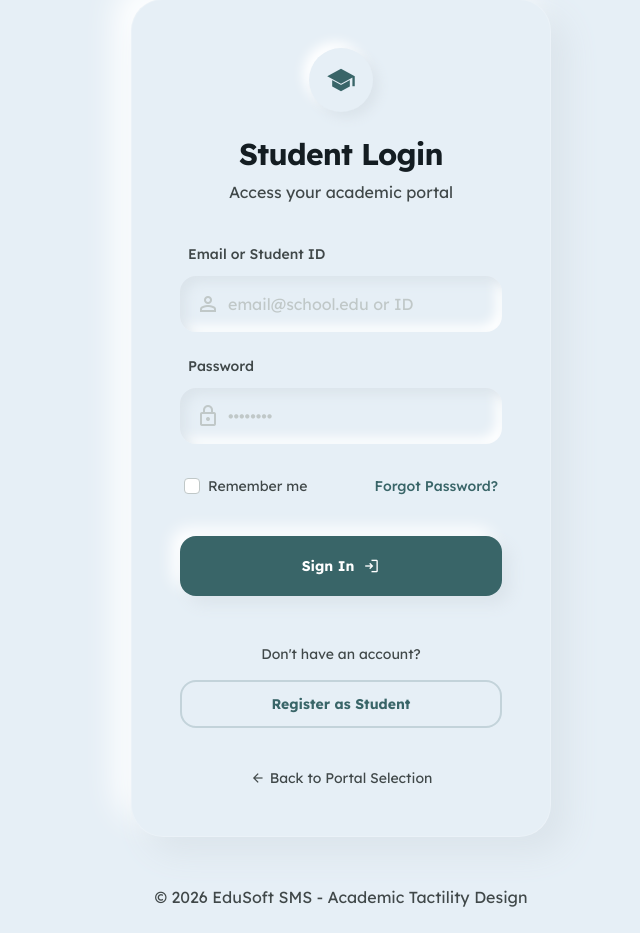
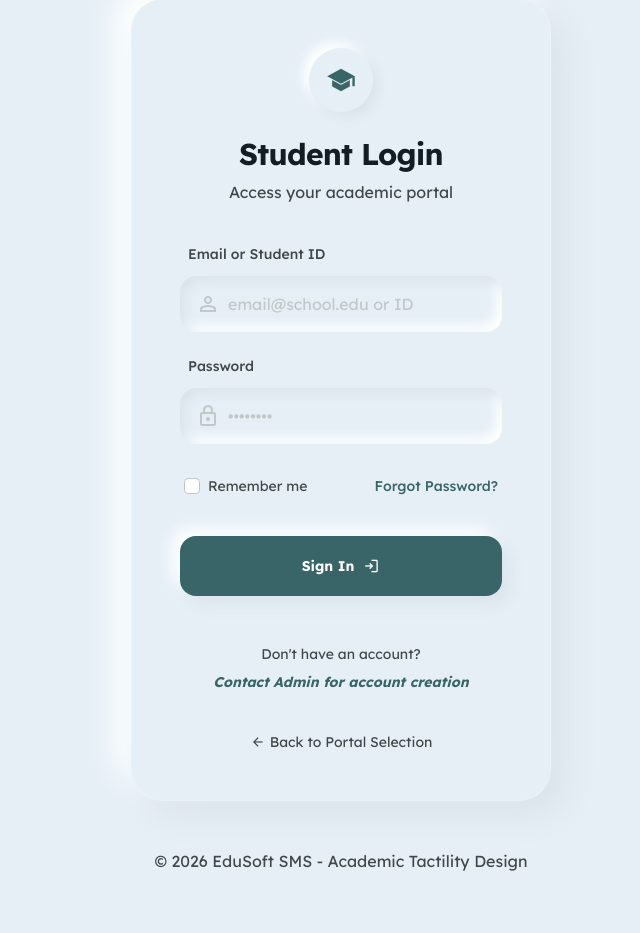
Before and after one commit to noshinnawal/dbms, a PHP site: page /modules/auth/login_student.php in a window 1280 px wide. Shown: the part 25-958 px from the top of the page, without its empty margins (299-939 px from the left). After the commit the page ends 896 px from the top, so only its background shows below. Run offline with PHP 8.4, Linux system fonts and the light colour scheme; some libraries are stand-ins or nearby versions.

Commit message:
fix: update broken references and remove registration links

```diff
--- a/includes/auth_check.php
+++ b/includes/auth_check.php
@@ -8,7 +8,7 @@ if (session_status() === PHP_SESSION_NONE) {
 }
 
 if (!isset($_SESSION['user_id'])) {
-    header("Location: ../../modules/auth/login.php");
+    header("Location: ../../modules/auth/index.php");
     exit;
 }
 
--- a/modules/auth/index.php
+++ b/modules/auth/index.php
@@ -56,10 +56,7 @@ require_once '../../includes/header.php';
     <!-- Additional Options -->
     <footer class="mt-20 text-center">
         <p class="text-on-surface-variant mb-4">New to the system?</p>
-        <a href="register_choice.php" class="inline-flex items-center gap-2 bg-surface-container px-8 py-4 rounded-2xl text-primary font-bold shadow-[8px_8px_16px_#dbe4eb,-8px_-8px_16px_#ffffff] hover:shadow-[4px_4px_8px_#dbe4eb,-4px_-4px_8px_#ffffff] active:shadow-[inset_4px_4px_8px_#dbe4eb,inset_-4px_-4px_8px_#ffffff] transition-all">
-            <span>Create Academic Account</span>
-            <span class="material-symbols-outlined text-xl">person_add</span>
-        </a>
+        <p class="text-lg text-primary font-bold italic">Contact Admin for account creation</p>
     </footer>
 </main>
 
--- a/modules/auth/login_admin.php
+++ b/modules/auth/login_admin.php
@@ -109,9 +109,9 @@ require_once '../../includes/header.php';
 
             <!-- Back Link -->
             <div class="w-full flex items-center justify-center gap-2 mt-4">
-                <a href="login.php" class="text-sm text-on-surface-variant hover:text-primary transition-all flex items-center gap-1">
+                <a href="index.php" class="text-sm text-on-surface-variant hover:text-primary transition-all flex items-center gap-1">
                     <span class="material-symbols-outlined text-[16px]">arrow_back</span>
-                    Standard Login
+                    Portal Selection
                 </a>
             </div>
         </form>
--- a/modules/auth/login_student.php
+++ b/modules/auth/login_student.php
@@ -108,17 +108,15 @@ require_once '../../includes/header.php';
                 <span class="material-symbols-outlined text-lg">login</span>
             </button>
 
-            <!-- Registration Link -->
-            <div class="w-full flex flex-col items-center gap-4 mt-6">
+            <!-- Contact Admin Message -->
+            <div class="w-full flex flex-col items-center gap-2 mt-6">
                 <p class="text-sm text-on-surface-variant">Don't have an account?</p>
-                <a href="register_student.php" class="w-full flex items-center justify-center py-3 border-2 border-primary/20 rounded-2xl text-primary text-sm font-bold hover:bg-primary/5 transition-all">
-                    Register as Student
-                </a>
+                <p class="text-sm text-primary font-bold italic">Contact Admin for account creation</p>
             </div>
 
             <!-- Back Link -->
             <div class="w-full flex items-center justify-center gap-2 mt-4">
-                <a href="login.php" class="text-sm text-on-surface-variant hover:text-primary transition-all flex items-center gap-1">
+                <a href="index.php" class="text-sm text-on-surface-variant hover:text-primary transition-all flex items-center gap-1">
                     <span class="material-symbols-outlined text-[16px]">arrow_back</span>
                     Back to Portal Selection
                 </a>
--- a/modules/auth/logout.php
+++ b/modules/auth/logout.php
@@ -16,5 +16,5 @@ if (isset($_COOKIE[session_name()])) {
 session_destroy();
 
 // Redirect to login page
-header("Location: login.php");
+header("Location: index.php");
 exit;
```
